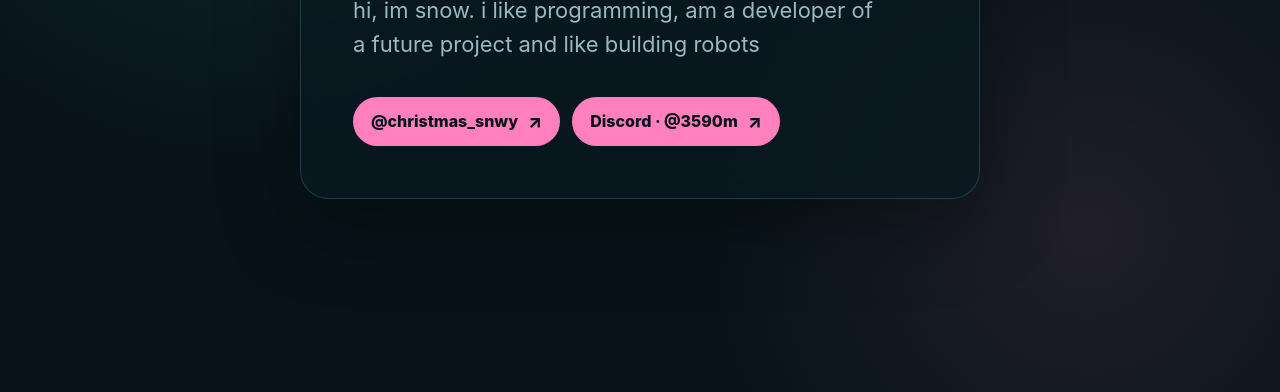
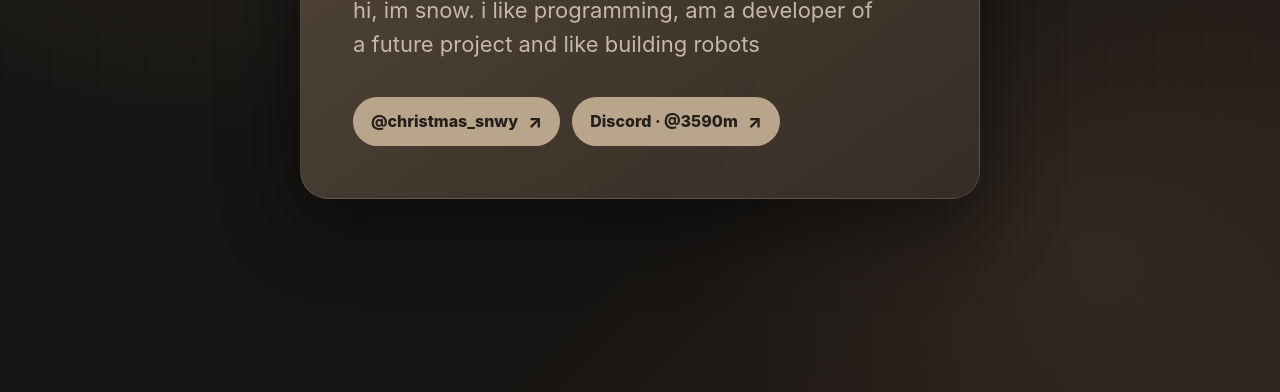
Before and after one commit to snovvydev/snovvydev.github.io, a plain HTML site: page index.html in a window 1280 px wide. Shown: the part 408-800 px from the top of the page. Drawn offline with Linux system fonts and the light colour scheme.

Commit message:
Update website theme to match the warm brown Discord profile colors

```diff
--- a/index.html
+++ b/index.html
@@ -7,11 +7,11 @@
   <title>snow</title>
   <style>
     :root {
-      --ink: #eafcff;
-      --muted: #9ab9c2;
-      --ice: #72e7ff;
-      --pink: #ff80bd;
-      --bg: #071319;
+      --ink: #f4eee6;
+      --muted: #c6b8a7;
+      --ice: #d2c2ad;
+      --pink: #b9a58c;
+      --bg: #171513;
     }
 
     * { box-sizing: border-box; }
@@ -24,9 +24,9 @@
       overflow: hidden;
       color: var(--ink);
       background:
-        radial-gradient(circle at 20% 15%, rgba(114, 231, 255, .12), transparent 28rem),
-        radial-gradient(circle at 85% 80%, rgba(255, 128, 189, .10), transparent 24rem),
-        var(--bg);
+        radial-gradient(circle at 15% 12%, rgba(210, 194, 173, .10), transparent 28rem),
+        radial-gradient(circle at 85% 82%, rgba(103, 85, 67, .22), transparent 24rem),
+        linear-gradient(135deg, #181614 0%, var(--bg) 62%, #2b211a 100%);
       font-family: Inter, ui-sans-serif, system-ui, -apple-system, BlinkMacSystemFont, "Segoe UI", sans-serif;
     }
 
@@ -35,10 +35,10 @@
       position: fixed;
       inset: 0;
       pointer-events: none;
-      opacity: .22;
+      opacity: .18;
       background-image:
-        linear-gradient(rgba(114, 231, 255, .08) 1px, transparent 1px),
-        linear-gradient(90deg, rgba(114, 231, 255, .08) 1px, transparent 1px);
+        linear-gradient(rgba(210, 194, 173, .07) 1px, transparent 1px),
+        linear-gradient(90deg, rgba(210, 194, 173, .07) 1px, transparent 1px);
       background-size: 48px 48px;
       mask-image: linear-gradient(to bottom, black, transparent 90%);
     }
@@ -47,10 +47,11 @@
       position: relative;
       width: min(680px, calc(100% - 40px));
       padding: 52px;
-      border: 1px solid rgba(114, 231, 255, .18);
+      border: 1px solid rgba(210, 194, 173, .16);
       border-radius: 28px;
-      background: rgba(9, 25, 32, .78);
-      box-shadow: 0 24px 80px rgba(0, 0, 0, .35);
+      background:
+        linear-gradient(145deg, rgba(91, 78, 64, .88), rgba(55, 46, 38, .92));
+      box-shadow: 0 24px 80px rgba(0, 0, 0, .48);
       backdrop-filter: blur(12px);
     }
 
@@ -92,7 +93,7 @@
       align-items: center;
       gap: 10px;
       padding: 14px 18px;
-      color: #071319;
+      color: #241f1a;
       background: var(--pink);
       border-radius: 999px;
       font-weight: 800;
@@ -102,7 +103,7 @@
 
     a:hover {
       transform: translateY(-3px);
-      box-shadow: 0 10px 28px rgba(255, 128, 189, .24);
+      box-shadow: 0 10px 28px rgba(185, 165, 140, .22);
     }
 
     a::after { content: "↗"; font-size: 18px; }
```
